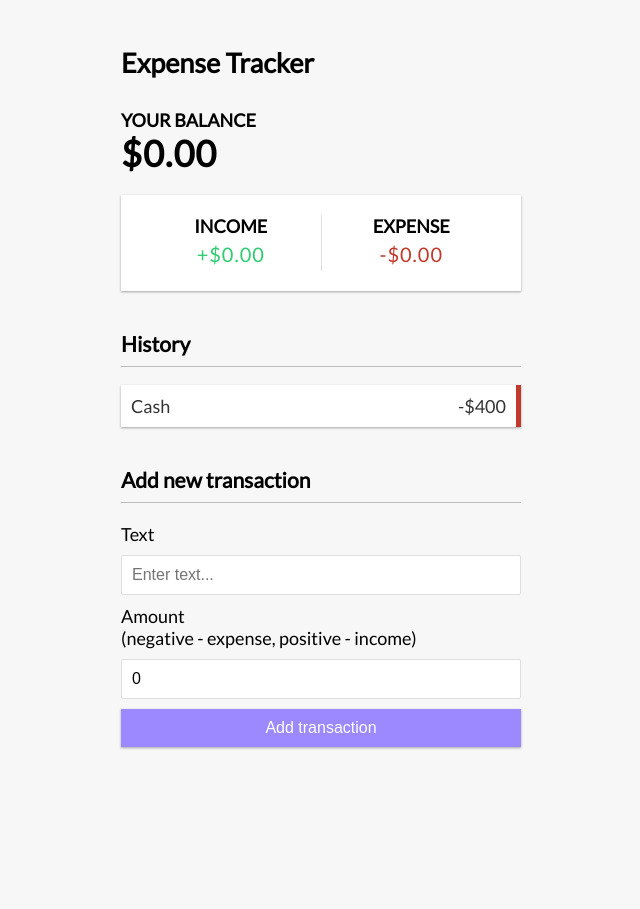
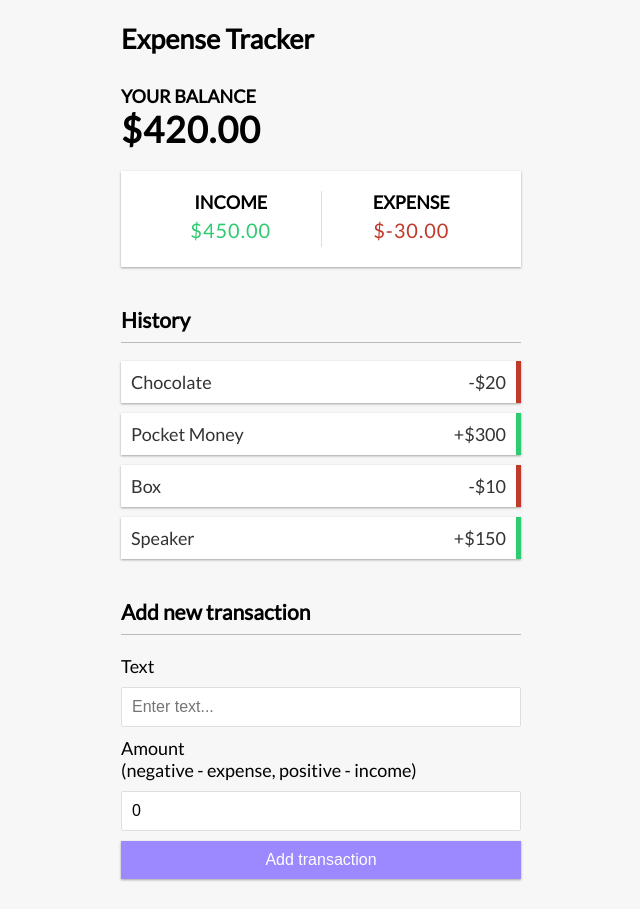
Before and after one commit to AbhishekSoni1764/expense-tracker, a React (Create React App) app: page / in a window 1280 px wide. Shown: the whole page, without its empty margins (319-959 px from the left). Before the commit the page ends 800 px from the top, so only its background shows below. Built offline with nearby package versions, Linux system fonts and the light colour scheme.

Commit message:
delete-functionality added

```diff
--- a/src/components/Balance.js
+++ b/src/components/Balance.js
@@ -1,10 +1,16 @@
-import React from 'react'
+import React, { useContext } from 'react'
+import { GlobalContext } from '../context/GlobalStates'
 
 export default function Balance() {
+  const { transactions } = useContext(GlobalContext)
+
+  const amounts = transactions.map(transaction => transaction.amount)
+  const total = amounts.reduce((acc, item) => (acc += item), 0).toFixed(2)
+
   return (
     <div>
        <h4>Your Balance</h4>
-       <h1>$0.00</h1>
+       <h1>${total}</h1>
     </div>
   )
 }
--- a/src/components/CashFlow.js
+++ b/src/components/CashFlow.js
@@ -1,16 +1,32 @@
-import React from 'react'
+import React, { useContext } from 'react'
+import { GlobalContext } from '../context/GlobalStates'
 
 export default function CashFlow() {
+
+  const { transactions } = useContext(GlobalContext)
+
+  const amounts = transactions.map(transaction => transaction.amount)
+
+  const pays = amounts
+    .filter(item => item > 0)
+    .reduce((acc, item) => (acc += item),0)
+    .toFixed(2)
+
+  const costs = amounts
+    .filter(item => item < 0)
+    .reduce((acc, item) => (acc += item),0)
+    .toFixed(2)
+
   return (
     <div>
       <div className="inc-exp-container">
         <div>
           <h4>Income</h4>
-          <p  className="money plus">+$0.00</p>
+          <p  className="money plus">${pays}</p>
         </div>
         <div>
           <h4>Expense</h4>
-          <p  className="money minus">-$0.00</p>
+          <p  className="money minus">${costs}</p>
         </div>
       </div>
     </div>
--- a/src/components/History.js
+++ b/src/components/History.js
@@ -1,14 +1,16 @@
-import React from 'react'
+import React, { useContext } from 'react'
+import { GlobalContext } from '../context/GlobalStates'
+import Transactions from './Transactions'
 
 export default function History() {
+    const { transactions }  = useContext(GlobalContext)
+
     return (
-        <div>
+        <>
             <h3>History</h3>
             <ul className="list">
-                <li className="minus">
-                    Cash <span>-$400</span><button className="delete-btn">x</button>
-                </li>
+               {transactions.map(transaction => (<Transactions key={transaction.id} transaction={transaction} />))}
             </ul>
-        </div>
+        </>
     )
 }
--- a/src/components/Transactions.js
+++ b/src/components/Transactions.js
@@ -1,9 +1,15 @@
-import React from 'react'
+import React, { useContext } from 'react'
+import { GlobalContext } from '../context/GlobalStates'
 
-export default function Transactions() {
+export default function Transactions(props) {
+
+  const { deleteTransaction } = useContext(GlobalContext)
+
+  const sign = props.transaction.amount < 0 ? "-" : "+"
+
   return (
-    <div>
-
-    </div>
+    <li className={props.transaction.amount < 0 ? "minus" : "plus"}>
+        {props.transaction.text} <span>{sign}${Math.abs(props.transaction.amount)}</span><button className="delete-btn" onClick={()=> deleteTransaction(props.transaction.id)}>x</button>
+    </li>
   )
 }
--- a/src/context/AppReducer.js
+++ b/src/context/AppReducer.js
@@ -1,5 +1,10 @@
 const myFunction = (state, action) => {
     switch (action.type) {
+        case 'DELETE_EXCHANGE':
+            return {
+                ...state,
+                transactions: state.transactions.filter(transaction => transaction.id !== action.payload)
+            }
         default:
             return state
     }
--- a/src/context/GlobalStates.js
+++ b/src/context/GlobalStates.js
@@ -14,8 +14,17 @@ export const GlobalContext = createContext(initialState)
 
 export const GlobalProvider = ({ children }) => {
     const [state, dispatch] = useReducer(AppReducer, initialState)
+
+    function deleteTransaction(id) {
+        dispatch({
+            type: 'DELETE_EXCHANGE',
+            payload: id
+        })
+    }
+
     return (<GlobalContext.Provider value={{
-        transactions: state.transactions
+        transactions: state.transactions,
+        deleteTransaction
     }}>
         {children}
     </GlobalContext.Provider>)
```
